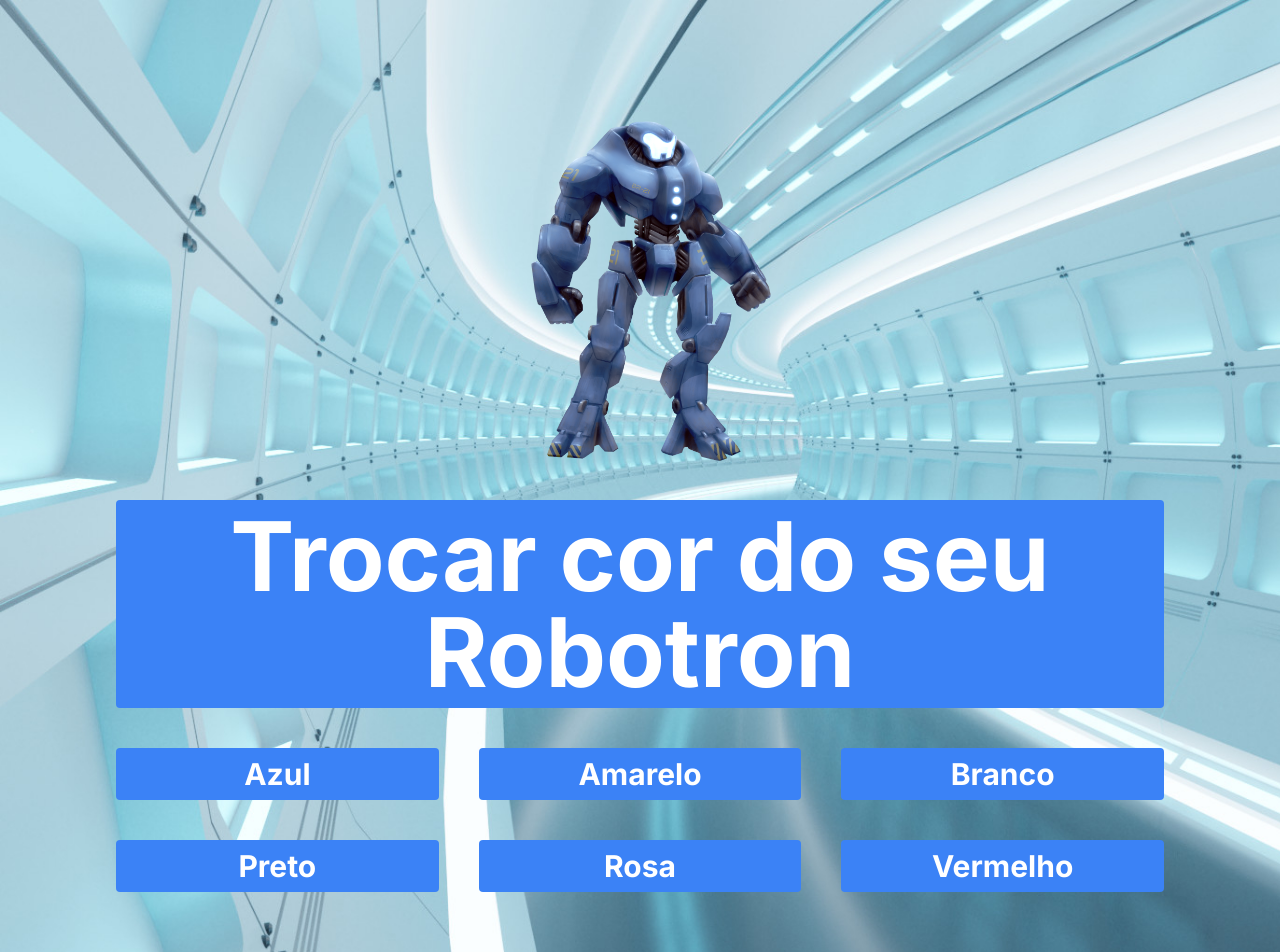
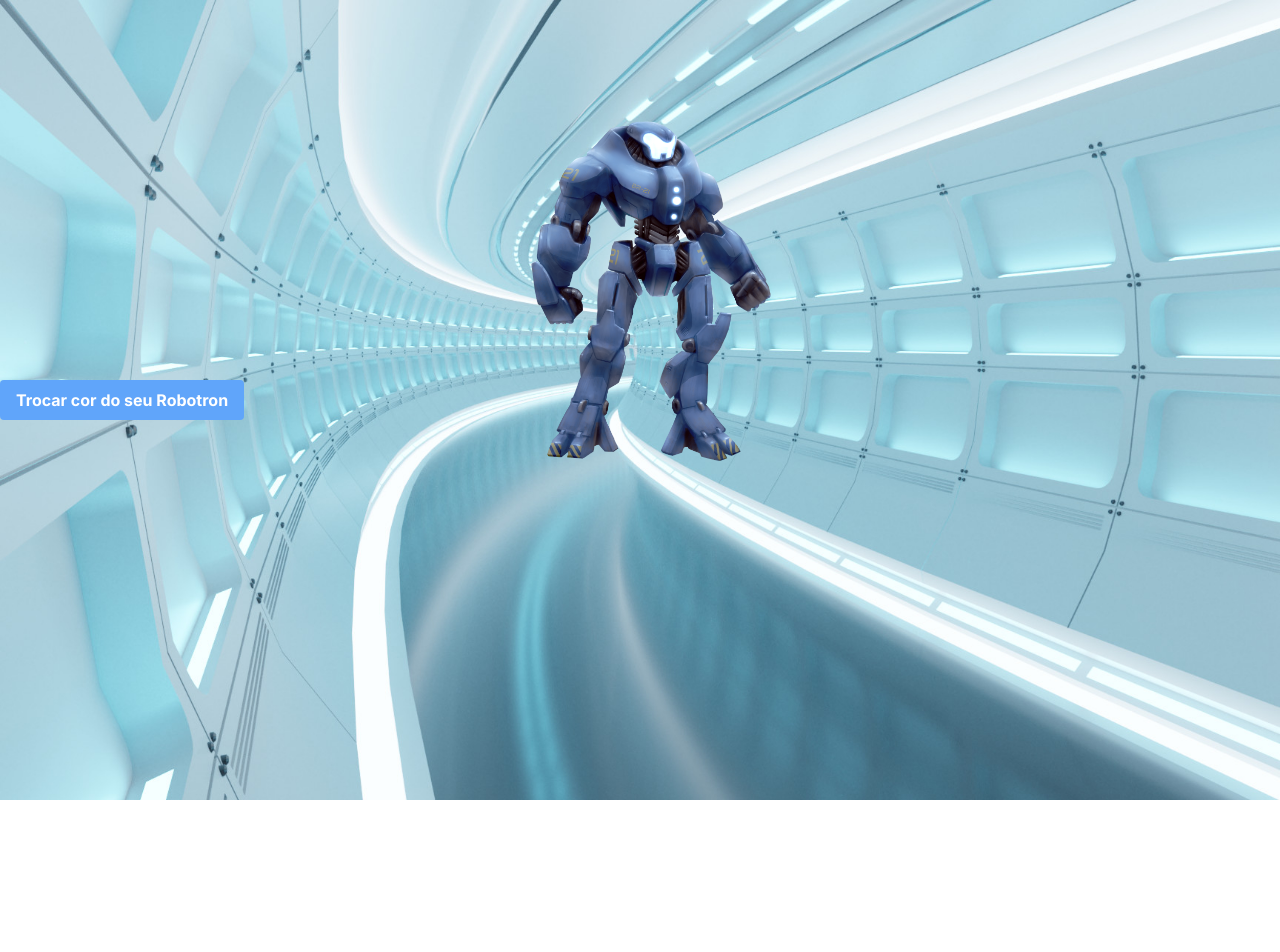
Before and after one commit to LeonardoTorresRodrigues/robotron_3000, a Next.js app: page / in a window 1280 px wide. Shown: the top 952 px of the page. After the commit the page ends 800 px from the top, so only its background shows below. Built offline with nearby package versions, Linux system fonts and the light colour scheme.

Commit message:
feat: add modal to change image color

```diff
--- a/src/app/page.tsx
+++ b/src/app/page.tsx
@@ -5,30 +5,55 @@ import ChangeRobotButton from '@/components/ChangeRobotButton';
 
 export default function Home() {
 	const [image, setImage] = useState<string>('');
+	const [isModalOpen, setIsModalOpen] = useState(false);
 
 	const handleImage = (color: string) => {
 		setImage(color);
+		setIsModalOpen(false);
 	};
 
 	return (
 		<>
 			<main className="flex min-h-screen flex-col items-center justify-between p-24 text-center bg-[url('/img/fundo.jpg')] bg-cover">
-				<img
-					className='w-96'
-					src={`/img/Robotron 3000 - ${image || 'Azul'}.png`}
-					alt="Robotron"
-				/>
-				<div>
-					<h2 className='text-8xl text-white font-bold py-2 px-4 bg-blue-500 rounded m-5 w-21'>Trocar cor do seu Robotron</h2>
-					<div className='grid sm:grid-cols-1 md:grid-cols-3 text-md sm:text-lg md:text-xl lg:text-2xl xl:text-3xl'>
-						<ChangeRobotButton color='Azul' onClick={() => handleImage('Azul')} />
-						<ChangeRobotButton color='Amarelo' onClick={() => handleImage('Amarelo')} />
-						<ChangeRobotButton color='Branco' onClick={() => handleImage('Branco')} />
-						<ChangeRobotButton color='Preto' onClick={() => handleImage('Preto')} />
-						<ChangeRobotButton color='Rosa' onClick={() => handleImage('Rosa')} />
-						<ChangeRobotButton color='Vermelho' onClick={() => handleImage('Vermelho')} />
+				<div className='relative'>
+					<button
+						onClick={() => setIsModalOpen(true)}
+						className='hidden md:block fixed left-0 top-1/2 transform -translate-y-1/2 px-4 py-2 bg-blue-400 text-white font-bold rounded'
+					>
+						Trocar cor do seu Robotron
+					</button>
+					<img
+						className='w-96 md:mx-auto'
+						src={`/img/Robotron 3000 - ${image || 'Azul'}.png`}
+						alt="Robotron"
+					/>
+
+					<button
+						onClick={() => setIsModalOpen(true)}
+						className="md:hidden block mx-auto mt-4 px-4 py-2 bg-blue-400 text-white font-bold rounded"
+					>
+						Trocar cor do seu Robotron
+					</button>
+				</div>
+
+				{isModalOpen && (
+					<div
+						className="fixed top-0 left-0 w-full h-full bg-gray-800 bg-opacity-50 z-50 flex items-center justify-center"
+						onClick={() => setIsModalOpen(false)}
+					>
+						<div className="bg-white p-8 rounded shadow-lg" onClick={(e) => e.stopPropagation()}>
+							<h2 className="text-4xl font-bold mb-4 text-blue-400">Escolha uma cor</h2>
+							<div className="grid grid-cols-3 gap-4">
+								<ChangeRobotButton color="Azul" onClick={() => handleImage('Azul')} />
+								<ChangeRobotButton color="Amarelo" onClick={() => handleImage('Amarelo')} />
+								<ChangeRobotButton color="Branco" onClick={() => handleImage('Branco')} />
+								<ChangeRobotButton color="Preto" onClick={() => handleImage('Preto')} />
+								<ChangeRobotButton color="Rosa" onClick={() => handleImage('Rosa')} />
+								<ChangeRobotButton color="Vermelho" onClick={() => handleImage('Vermelho')} />
+							</div>
+						</div>
 					</div>
-				</div>
+				)}
 			</main>
 		</>
 	);
```
